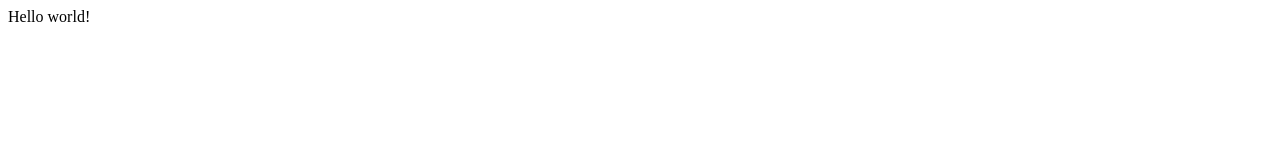
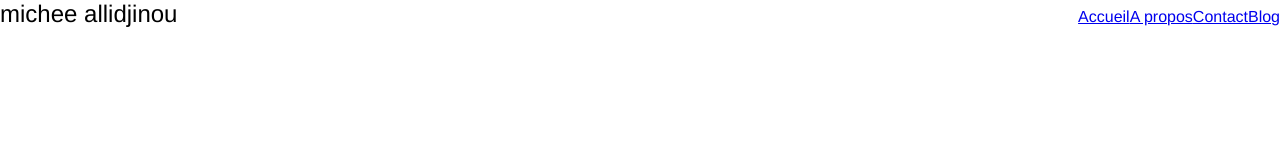
Before and after one commit to yoshua70/micheeblog, a Gatsby site: page / in a window 1280 px wide. Built offline with nearby package versions, Linux system fonts and the light colour scheme; Gatsby itself is replaced by a stand-in of ours.

Commit message:
Finish overall site structure

```diff
--- /dev/null
+++ b/gatsby-browser.js
@@ -0,0 +1 @@
+import './src/styles/global.css';
--- /dev/null
+++ b/src/components/Header.js
@@ -0,0 +1,20 @@
+import React from 'react';
+import { Link } from 'gatsby';
+
+import './../styles/Header.css';
+
+export default class Header extends React.Component {
+  render() {
+    return (
+      <header className="header">
+        <h1 className="header__sitename">michee allidjinou</h1>
+        <nav className="header__nav">
+          <Link to="/">Accueil</Link>
+          <Link to="/about">A propos</Link>
+          <Link to="/contact">Contact</Link>
+          <Link to="/blog">Blog</Link>
+        </nav>
+      </header>
+    );
+  }
+}
--- a/src/pages/index.js
+++ b/src/pages/index.js
@@ -1,5 +1,9 @@
 import React from "react"
 
+import Header from './../components/Header';
+
 export default function Home() {
-  return <div>Hello world!</div>
+  return (
+    <Header/>
+  );
 }
--- /dev/null
+++ b/src/styles/Header.css
@@ -0,0 +1,6 @@
+.header {
+  display: flex;
+  align-items: baseline;
+  flex-wrap: wrap;
+  justify-content: space-between;
+}
--- /dev/null
+++ b/src/styles/global.css
@@ -0,0 +1,22 @@
+* {
+  margin: 0;
+  padding: 0;
+}
+
+html {
+  font-size: 62.5%;
+}
+
+body {
+  font-family: Helvetica, Arial, sans-serif;
+  font-size: 1.6rem;
+}
+
+input, button, select {
+  font-size: 1.3rem;
+}
+
+h1 {
+  font-weight: 300;
+  font-size: 2.4rem;
+}
```
Also changed, not shown: src/pages/about.js (added), src/pages/blog.js (added), src/pages/contact.js (added), src/pages/projects.js (added).
